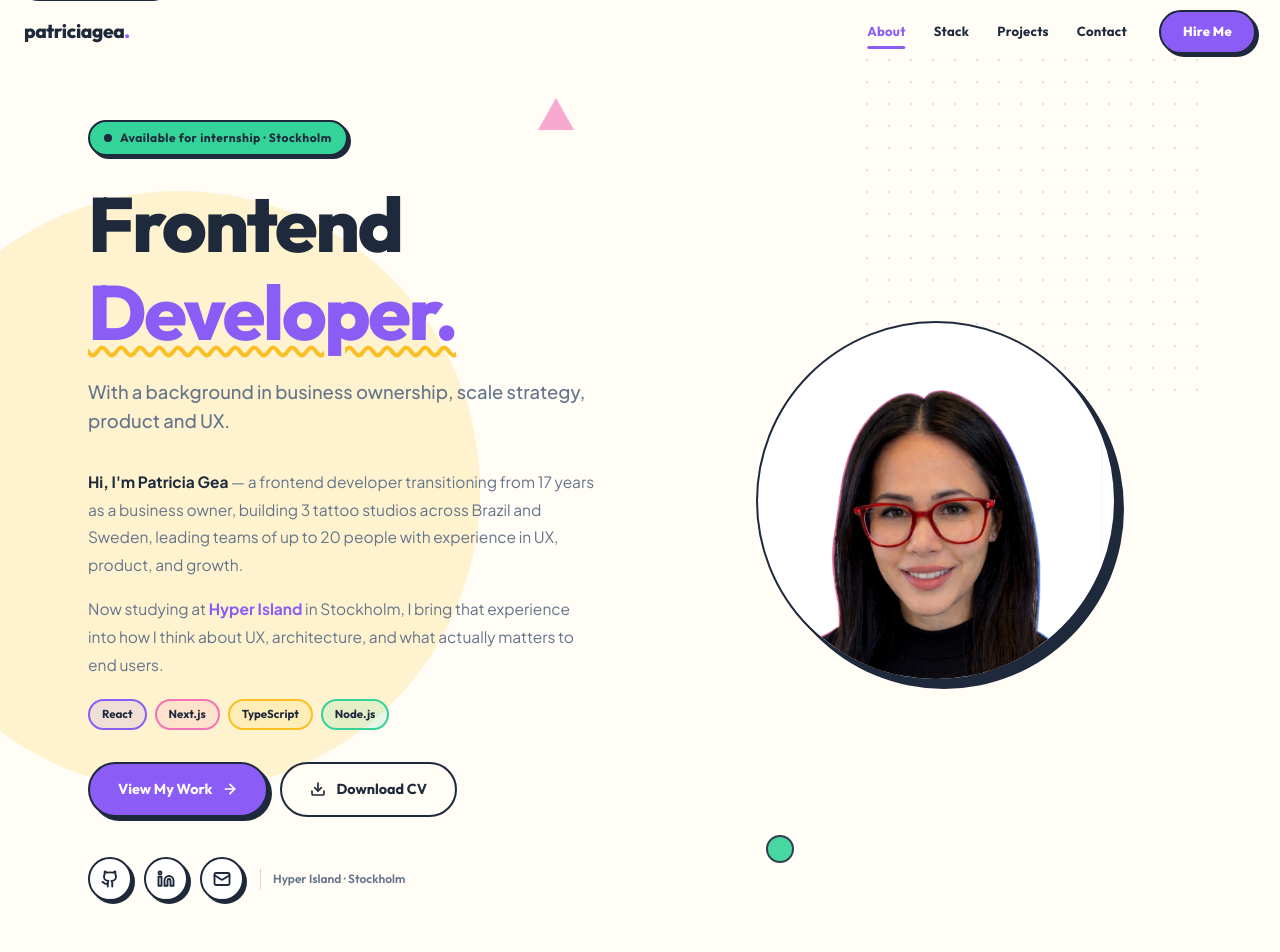
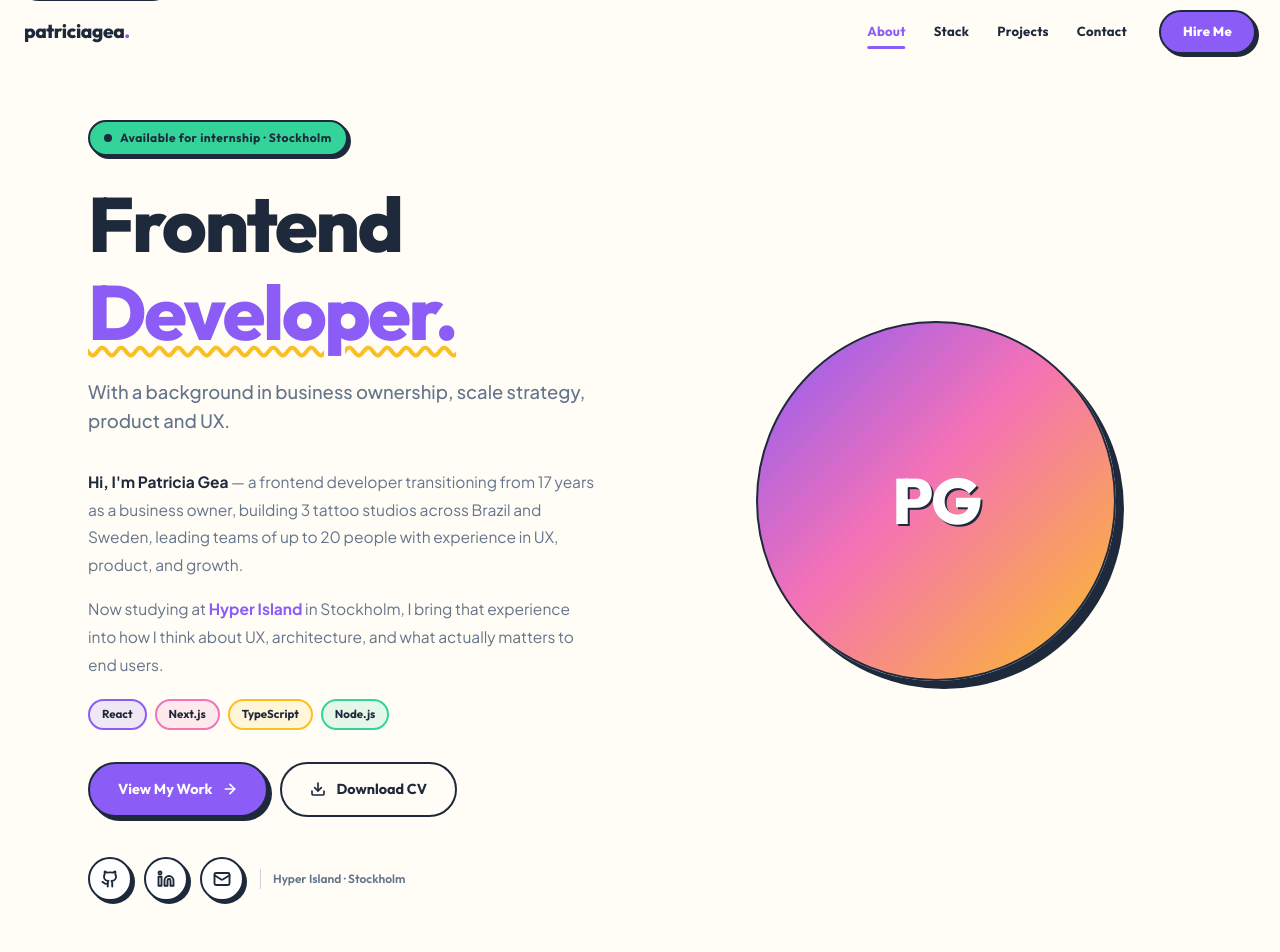
Before and after one commit to PatriciaGea/portifoliodev, a Next.js app: page / in a window 1280 px wide. Shown: the top 952 px of the page. Built offline with nearby package versions, Linux system fonts and the light colour scheme.

Commit message:
without background

```diff
--- a/src/app/globals.css
+++ b/src/app/globals.css
@@ -382,12 +382,6 @@
   padding: 0 24px;
 }
 
-/* Dot grid background pattern */
-.dot-bg {
-  background-image: radial-gradient(circle, #CBD5E1 1px, transparent 1px);
-  background-size: 24px 24px;
-}
-
 /* Animations */
 @keyframes float {
   0%, 100% { transform: translateY(0px); }
--- a/src/components/layout/Footer.tsx
+++ b/src/components/layout/Footer.tsx
@@ -26,11 +26,6 @@
         overflow: "hidden",
       }}
     >
-      {/* Decorative blobs */}
-      <div aria-hidden="true" style={{ position: "absolute", top: -30, right: 80, width: 80, height: 80, borderRadius: "50%", background: "#8B5CF6", opacity: 0.15, pointerEvents: "none" }} />
-      <div aria-hidden="true" style={{ position: "absolute", bottom: -20, left: 60, width: 60, height: 60, borderRadius: "50%", background: "#F472B6", opacity: 0.15, pointerEvents: "none" }} />
-      <div aria-hidden="true" style={{ position: "absolute", top: 20, left: "50%", width: 0, height: 0, borderLeft: "14px solid transparent", borderRight: "14px solid transparent", borderBottom: "24px solid #FBBF24", opacity: 0.2, pointerEvents: "none" }} />
-
       <div style={{ maxWidth: 1280, margin: "0 auto" }}>
         <div style={{ display: "flex", flexWrap: "wrap", justifyContent: "space-between", alignItems: "center", gap: 24, marginBottom: 32 }}>
           {/* Logo */}
--- a/src/components/sections/Contact.tsx
+++ b/src/components/sections/Contact.tsx
@@ -52,9 +52,6 @@
 
   return (
     <section id="contact" className="section" style={{ background: "#F1F5F9" }}>
-      <div aria-hidden="true" style={{ position: "absolute", top: 40, right: 60, width: 0, height: 0, borderLeft: "18px solid transparent", borderRight: "18px solid transparent", borderBottom: "30px solid #8B5CF6", opacity: 0.2, pointerEvents: "none" }} />
-      <div aria-hidden="true" style={{ position: "absolute", bottom: 50, left: 80, width: 55, height: 55, borderRadius: "50%", background: "#34D399", opacity: 0.2, pointerEvents: "none" }} />
-
       <div className="container">
         <div style={{ textAlign: "center", marginBottom: 56 }}>
           <p className="section-label">05 — Contact</p>
--- a/src/components/sections/Hero.tsx
+++ b/src/components/sections/Hero.tsx
@@ -1,6 +1,5 @@
 "use client";
 
-import Image from "next/image";
 import { Github, Linkedin, Mail, ArrowRight, Download } from "lucide-react";
 import { siteConfig, socialLinks } from "@/lib/portfolio-data";
 
@@ -17,7 +16,7 @@
       style={{
         borderRadius: "50%",
         border: "2px solid #1E293B",
-        background: "#fff",
+        background: "linear-gradient(135deg, #8B5CF6 0%, #F472B6 45%, #FBBF24 100%)",
         boxShadow: "8px 8px 0px 0px #1E293B",
         display: "flex",
         alignItems: "center",
@@ -26,15 +25,29 @@
         transformStyle: "preserve-3d",
       }}
     >
-      <div style={{ width: "100%", height: "100%", backfaceVisibility: "hidden", borderRadius: "50%", overflow: "hidden", position: "relative" }}>
-        <Image
-          src="/images/profile-front2.png"
-          alt="Patricia Gea portrait front"
-          fill
-          sizes="(max-width: 768px) 60vw, 360px"
-          priority
-          style={{ objectFit: "cover", objectPosition: "center top", transform: "scale(1.3)", transformOrigin: "center top" }}
-        />
+      <div
+        style={{
+          width: "100%",
+          height: "100%",
+          backfaceVisibility: "hidden",
+          borderRadius: "50%",
+          display: "flex",
+          alignItems: "center",
+          justifyContent: "center",
+        }}
+      >
+        <span
+          style={{
+            fontFamily: "'Outfit', system-ui, sans-serif",
+            fontSize: "clamp(2rem, 7vw, 4rem)",
+            fontWeight: 800,
+            color: "#FFFFFF",
+            letterSpacing: "-0.03em",
+            textShadow: "2px 2px 0px #1E293B",
+          }}
+        >
+          PG
+        </span>
       </div>
       <div
         style={{
@@ -42,21 +55,25 @@
           width: "100%",
           height: "100%",
           borderRadius: "50%",
-          overflow: "hidden",
           display: "flex",
           alignItems: "center",
           justifyContent: "center",
           transform: "rotateY(180deg)",
           backfaceVisibility: "hidden",
+          background: "linear-gradient(135deg, #34D399 0%, #8B5CF6 100%)",
         }}
       >
-        <Image
-          src="/images/profile-back.png"
-          alt="Patricia Gea portrait back"
-          fill
-          sizes="(max-width: 768px) 60vw, 360px"
-          style={{ objectFit: "cover", objectPosition: "center top", transform: "scale(1.3)", transformOrigin: "center top" }}
-        />
+        <span
+          style={{
+            fontFamily: "'Outfit', system-ui, sans-serif",
+            fontSize: "clamp(1.1rem, 3.5vw, 1.6rem)",
+            fontWeight: 700,
+            color: "#FFFFFF",
+            textShadow: "2px 2px 0px #1E293B",
+          }}
+        >
+          Frontend
+        </span>
       </div>
     </div>
   );
@@ -73,75 +90,6 @@
         background: "#FFFDF5",
       }}
     >
-      {/* Decorative: large yellow circle behind text */}
-      <div
-        aria-hidden="true"
-        style={{
-          position: "absolute",
-          top: "50%",
-          left: -120,
-          transform: "translateY(-50%)",
-          width: 600,
-          height: 600,
-          borderRadius: "50%",
-          background: "#FBBF24",
-          opacity: 0.18,
-          pointerEvents: "none",
-          zIndex: 0,
-        }}
-      />
-      {/* Decorative: dot grid behind portrait */}
-      <div
-        aria-hidden="true"
-        style={{
-          position: "absolute",
-          top: "5%",
-          right: "5%",
-          width: 360,
-          height: 360,
-          backgroundImage: "radial-gradient(circle, #CBD5E1 1.5px, transparent 1.5px)",
-          backgroundSize: "22px 22px",
-          borderRadius: 24,
-          opacity: 0.7,
-          pointerEvents: "none",
-          zIndex: 0,
-        }}
-      />
-      {/* Decorative: pink triangle */}
-      <div
-        aria-hidden="true"
-        style={{
-          position: "absolute",
-          top: "10%",
-          left: "42%",
-          width: 0,
-          height: 0,
-          borderLeft: "18px solid transparent",
-          borderRight: "18px solid transparent",
-          borderBottom: "32px solid #F472B6",
-          opacity: 0.6,
-          pointerEvents: "none",
-          zIndex: 0,
-        }}
-      />
-      {/* Decorative: emerald circle */}
-      <div
-        aria-hidden="true"
-        style={{
-          position: "absolute",
-          bottom: "12%",
-          right: "38%",
-          width: 28,
-          height: 28,
-          borderRadius: "50%",
-          background: "#34D399",
-          border: "2px solid #1E293B",
-          opacity: 0.9,
-          pointerEvents: "none",
-          zIndex: 0,
-        }}
-      />
-
       <div className="container" style={{ position: "relative", zIndex: 1, paddingTop: 120, paddingBottom: 80 }}>
         <div className="hero-layout">
 
--- a/src/components/sections/TechStack.tsx
+++ b/src/components/sections/TechStack.tsx
@@ -7,10 +7,6 @@
 export default function TechStack() {
   return (
     <section id="stack" className="section" style={{ background: "#F1F5F9" }}>
-      {/* Decorative shapes */}
-      <div aria-hidden="true" style={{ position: "absolute", top: 30, left: 80, width: 0, height: 0, borderLeft: "16px solid transparent", borderRight: "16px solid transparent", borderBottom: "28px solid #8B5CF6", opacity: 0.2, pointerEvents: "none" }} />
-      <div aria-hidden="true" style={{ position: "absolute", bottom: 40, right: 100, width: 50, height: 50, borderRadius: "50%", background: "#FBBF24", opacity: 0.2, pointerEvents: "none" }} />
-
       <div className="container">
         <div className="section-heading-block" style={{ textAlign: "center", marginBottom: 56 }}>
           <p className="section-label">02 — Skills</p>
```
Also changed, not shown: src/components/sections/About.tsx (+4 -13 lines), src/components/sections/Projects.tsx (+3 -14 lines).
